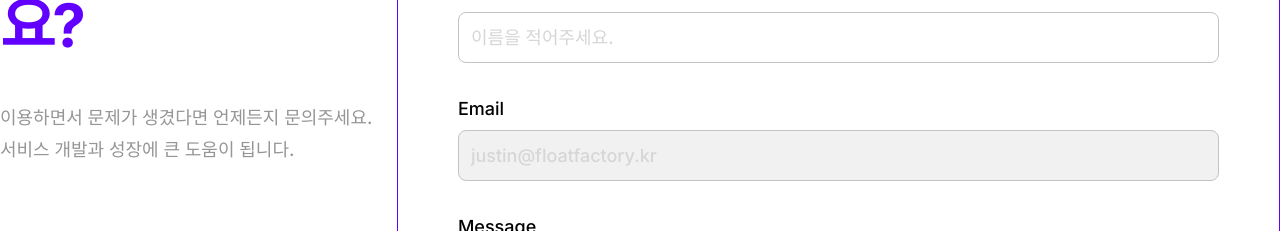
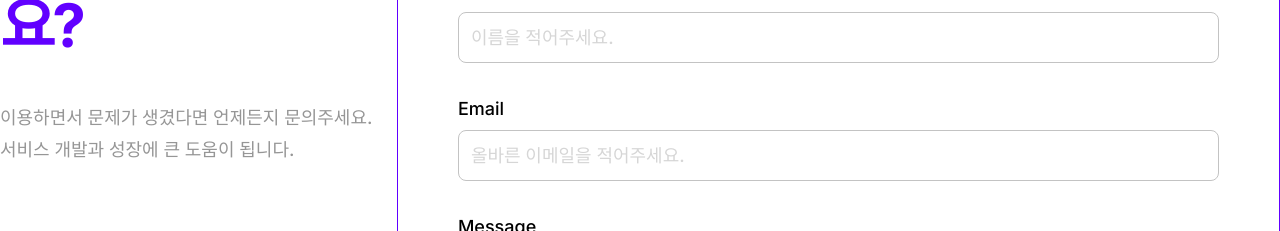
Before and after one commit to luc7yvicky/flaw-detector, a Next.js app: page / in a window 1280 px wide. Shown: the part 3820-4051 px from the top of the page. Built offline with nearby package versions, Linux system fonts and the light colour scheme; no server answers; a web font is replaced by a local one.

Commit message:
Feat : 로그인 상태일 경우 문의하기 폼 input 자동 입력

```diff
--- a/src/app/api/contact/route.ts
+++ b/src/app/api/contact/route.ts
@@ -4,7 +4,7 @@ import { NextRequest, NextResponse } from "next/server";
 export async function POST(request: NextRequest) {
   const formData = await request.formData();
   const name = formData.get("name");
-  const email = formData.get("email") || process.env.NODEMAILER_SENDER;
+  const email = formData.get("email");
   const message = formData.get("message");
 
   // 유효성 검사 (name: 2자 이상, email: email형식, message: 5자 이상)
--- a/src/components/me/ContactForm.tsx
+++ b/src/components/me/ContactForm.tsx
@@ -1,6 +1,7 @@
 "use client";
 
 import { cn } from "@/lib/utils";
+import { useSession } from "next-auth/react";
 import { useRouter } from "next/navigation";
 import { useState } from "react";
 import Button from "../ui/Button";
@@ -16,6 +17,7 @@ import { TextArea } from "../ui/TextArea";
 type RequestState = "idle" | "loading" | "success" | "error";
 
 export default function ContactForm() {
+  const { data: session } = useSession();
   const router = useRouter();
   const [invalidField, setInvalidField] = useState<
     "name" | "email" | "message" | null
@@ -90,6 +92,7 @@ export default function ContactForm() {
           name="name"
           placeholder="이름을 적어주세요."
           className="mt-2"
+          value={session?.user?.name}
         />
       </div>
       <div>
@@ -105,8 +108,8 @@ export default function ContactForm() {
           name="email"
           type="email"
           autoComplete="email"
-          placeholder="justin@floatfactory.kr"
-          disabled
+          placeholder="올바른 이메일을 적어주세요."
+          value={session?.user?.email}
           className="mt-2"
         />
       </div>
--- a/src/components/ui/CustomerService.tsx
+++ b/src/components/ui/CustomerService.tsx
@@ -1,4 +1,5 @@
 import { cn } from "@/lib/utils";
+import { SessionProvider } from "next-auth/react";
 import ContactForm from "../me/ContactForm";
 
 export default function CustomerService({ className }: { className?: string }) {
@@ -39,7 +40,9 @@ export default function CustomerService({ className }: { className?: string }) {
           </li>
         </ul>
       </div>
-      <ContactForm />
+      <SessionProvider>
+        <ContactForm />
+      </SessionProvider>
     </section>
   );
 }
```
